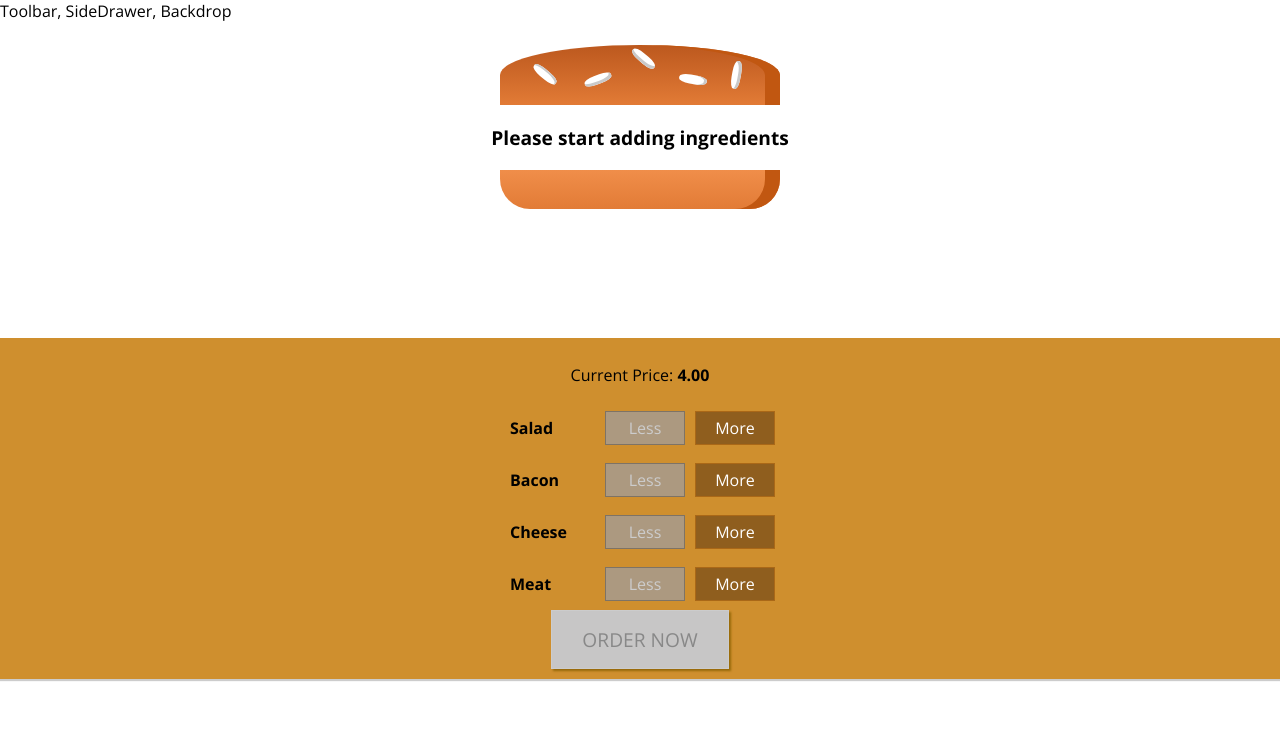
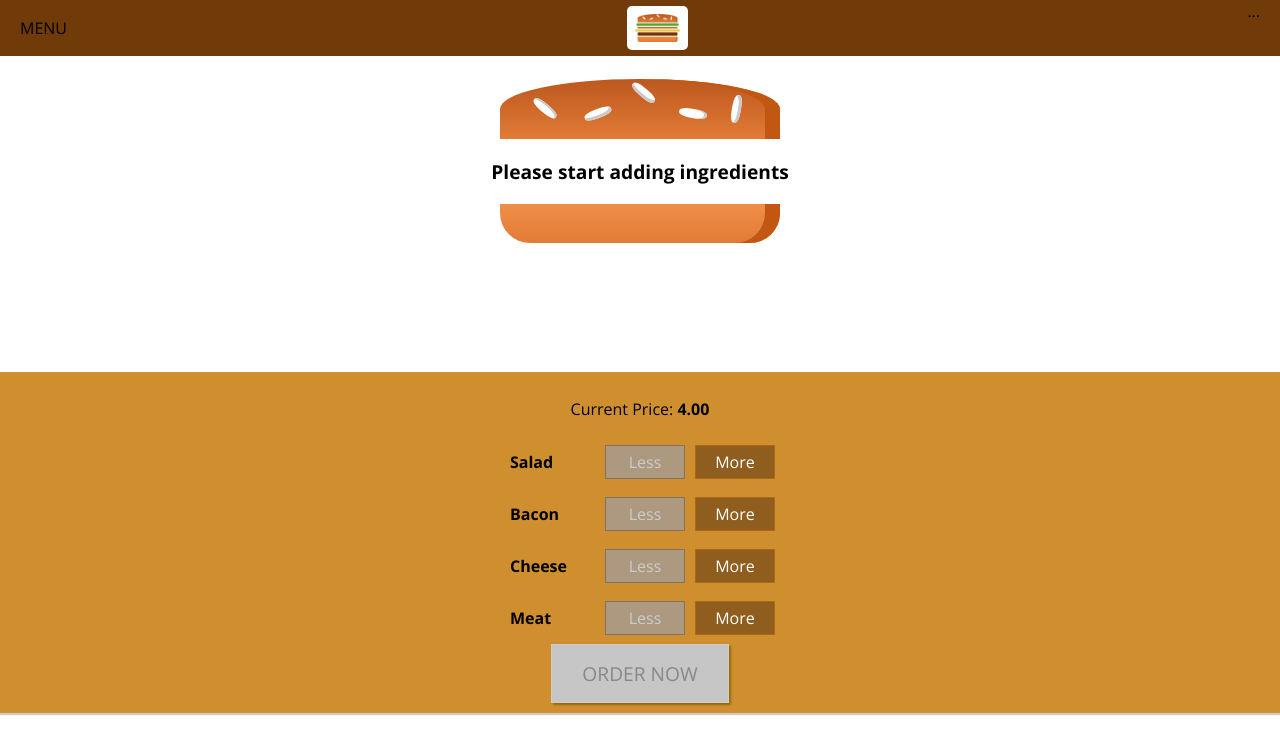
Before and after one commit to kenny-tech/burger-builder, a React app: page / in a window 1280 px wide. Shown: the top 754 px of the page. Built offline with nearby package versions, Linux system fonts and the light colour scheme.

Commit message:
Add logo to toolbar

```diff
--- a/src/components/Layout/Layout.css
+++ b/src/components/Layout/Layout.css
@@ -1,3 +1,3 @@
 .Content{
-  margin-top: 16px;
+  margin-top: 72px;
 }
--- a/src/components/Layout/Layout.js
+++ b/src/components/Layout/Layout.js
@@ -1,10 +1,11 @@
 import React from 'react';
 import Aux from '../../hoc/Aux';
-import classes from './Layout.css'
+import classes from './Layout.css';
+import Toolbar from '../Navigation/Toolbar/Toolbar';
 
 const layout = (props) => (
   <Aux>
-    <div>Toolbar, SideDrawer, Backdrop</div>
+    <Toolbar />
     <main className={classes.Content}>
         {props.children}
     </main>
--- /dev/null
+++ b/src/components/Logo/Logo.css
@@ -0,0 +1,11 @@
+.Logo {
+  background-color: white;
+  padding: 8px;
+  height: 80%;
+  box-sizing: border-box;
+  border-radius: 5px;
+}
+
+.Logo img {
+  height: 100%;
+}
--- /dev/null
+++ b/src/components/Logo/Logo.js
@@ -0,0 +1,12 @@
+import React from 'react';
+
+import burgerLogo from '../../assets/images/burger-logo.png';
+import classes from './Logo.css';
+
+const Logo = (props) => (
+  <div className={classes.Logo}>
+    <img src={burgerLogo} alt="MyBurger" />
+  </div>
+);
+
+export default Logo;
--- /dev/null
+++ b/src/components/Navigation/Toolbar/Toolbar.css
@@ -0,0 +1,18 @@
+.Toolbar {
+  height: 56px;
+  width: 100%;
+  position: fixed;
+  top: 0;
+  left: 0;
+  background-color: #703B09;
+  display: flex;
+  justify-content: space-between;
+  align-items: center;
+  padding: 0 20px;
+  box-sizing: border-box;
+  z-index: 90;
+}
+
+.Toolbar nav {
+  height: 100%;
+}
--- /dev/null
+++ b/src/components/Navigation/Toolbar/Toolbar.js
@@ -0,0 +1,16 @@
+import React from 'react';
+
+import classes from './Toolbar.css';
+import Logo from '../../Logo/Logo';
+
+const Toolbar = (props) => (
+    <header className={classes.Toolbar}>
+      <div>MENU</div>
+      <Logo />
+      <nav>
+          ...
+      </nav>
+    </header>
+);
+
+export default Toolbar
```
Also changed, not shown: src/assets/images/burger-logo.png (added).
